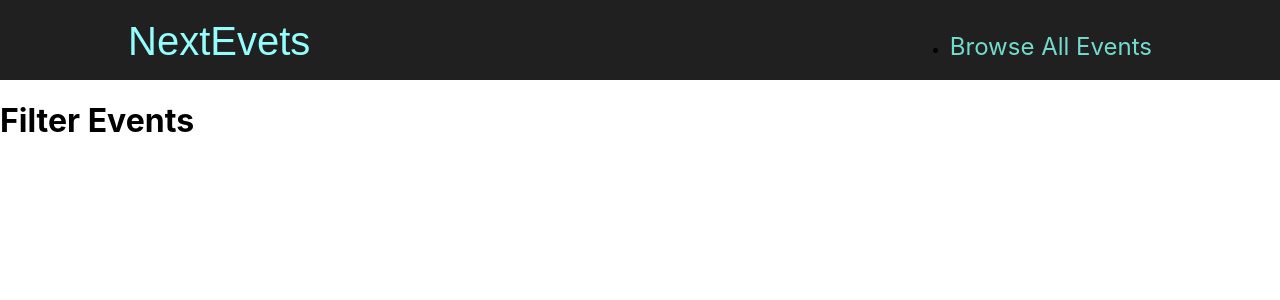
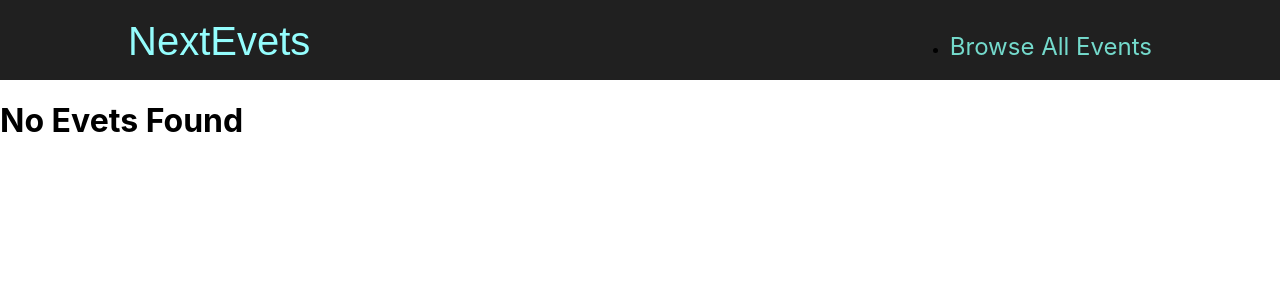
Before and after one commit to neuodev/nextjs-events, a Next.js app: page /events/e2 in a window 1280 px wide. Shown: the top 300 px of the page. Built offline with nearby package versions, Linux system fonts and the light colour scheme.

Commit message:
Parse the input to neumric value

```diff
--- a/pages/events/[...slug]/index.js
+++ b/pages/events/[...slug]/index.js
@@ -1,9 +1,20 @@
 import React from 'react';
-
+import { getFilteredEvents } from '../../../dummy-data';
+import { useRouter } from 'next/router';
+import EventList from '../../../components/events/EventList';
 const FilterEvents = () => {
+  const router = useRouter();
+  const query = router.query.slug;
+  if (!query) return <p>Filters are required</p>;
+  console.log(query);
+  const events = getFilteredEvents({
+    year: parseInt(query[0]),
+    month: parseInt(query[1]),
+  });
+  if (events.length == 0) return <h1>No Evets Found</h1>;
   return (
     <div>
-      <h1>Filter Events</h1>
+      <EventList events={events} />
     </div>
   );
 };
```
